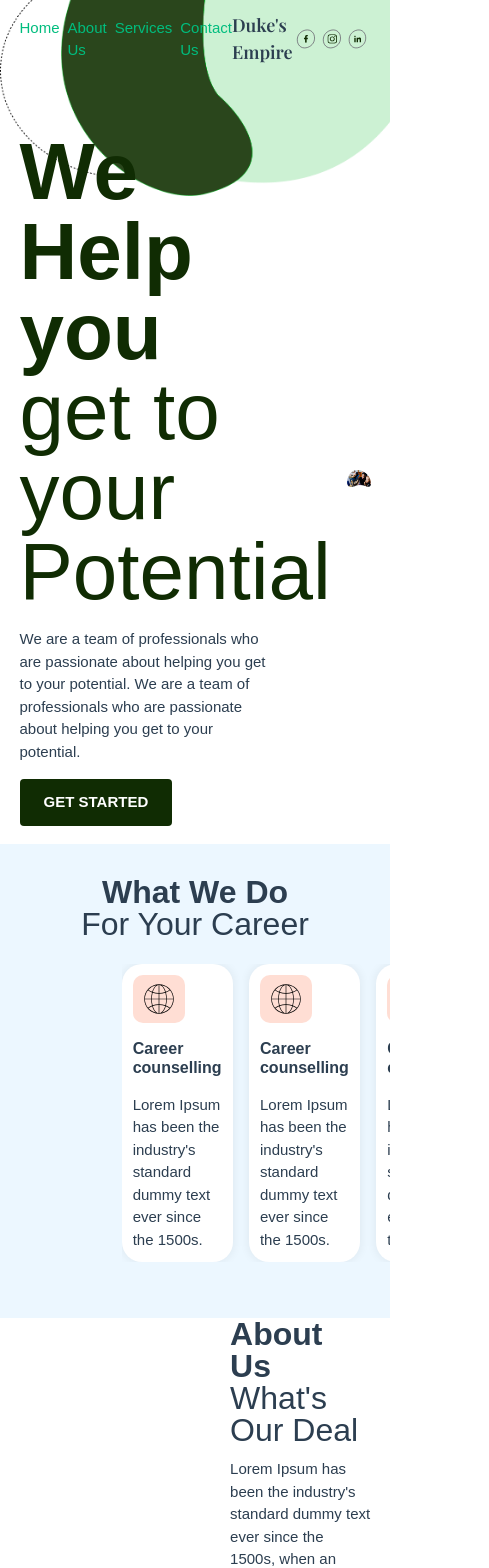
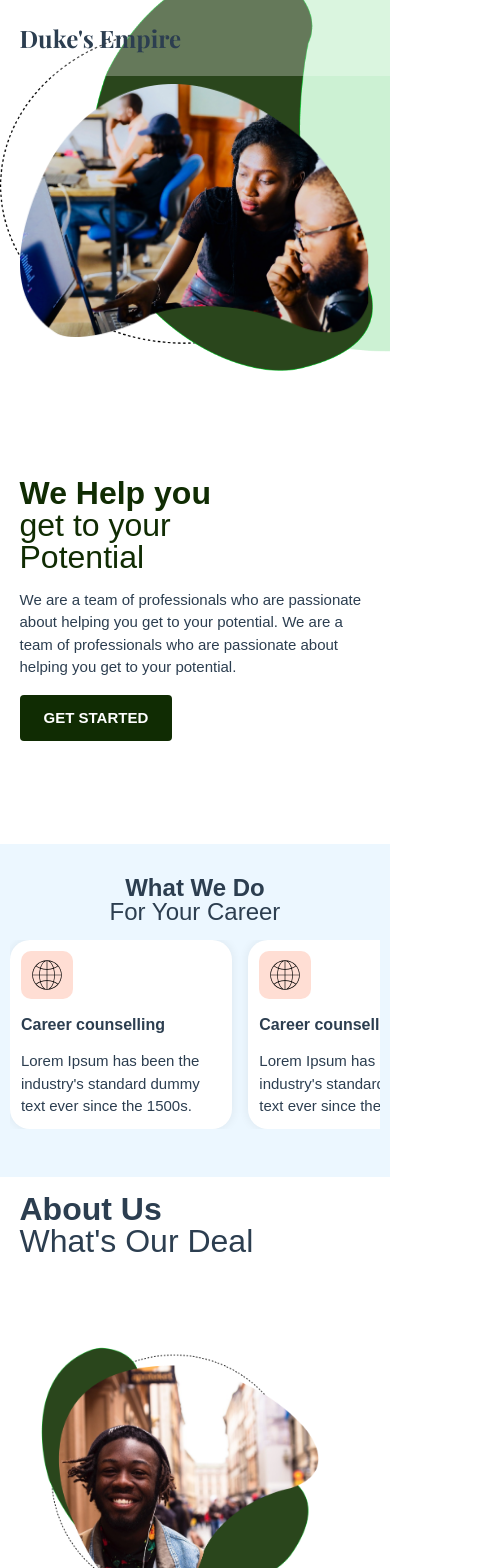
Before and after one commit to trokeibunor/duke-s-empire, a Vue app: page / in a window 390 px wide. Shown: the top 1568 px of the page, 489 px wide, since content can reach past the window. Built offline with nearby package versions, Linux system fonts and the light colour scheme; a web font is replaced by a local one.

Commit message:
feat: responsiveness basic

```diff
--- a/src/assets/base.css
+++ b/src/assets/base.css
@@ -36,7 +36,7 @@
   --section-gap: 160px;
 }
 
-@media (prefers-color-scheme: dark) {
+/* @media (prefers-color-scheme: dark) {
   :root {
     --color-background: var(--vt-c-black);
     --color-background-soft: var(--vt-c-black-soft);
@@ -48,7 +48,7 @@
     --color-heading: var(--vt-c-text-dark-1);
     --color-text: var(--vt-c-text-dark-2);
   }
-}
+} */
 
 *,
 *::before,
--- /dev/null
+++ b/src/assets/variables.scss
@@ -0,0 +1,5 @@
+$media-desktop: "only screen and (max-width : 1024px)";
+$media-tablet: "only screen and (max-width : 768px)";
+$media-mobile: "only screen and (max-width : 600px)";
+$media-mobile-sm: "only screen and (max-width : 480px)";
+$media-desktop-strict: "only screen and (min-width: 768px)";
--- a/src/components/NavBar.vue
+++ b/src/components/NavBar.vue
@@ -38,6 +38,7 @@
 </script>
 
 <style lang="scss" scoped>
+@import "../assets/variables.scss";
 nav{
     width: 100%;
     .nav_menu {
@@ -62,5 +63,20 @@ nav{
         font-size: 18px;
         font-weight: 600;
     }
+    // responsiveness
+    @media #{$media-mobile} {
+        background-color: #ffffff46;
+        padding: 0.5rem 0;
+        .nav_menu {
+            display: none;
+        }
+        .social_icons {
+            display: none;
+        }
+        .nav_logo {
+            font-size: 24px;
+            font-weight: 700;
+        }
+    }
 }
 </style>
--- a/src/components/aboutSection.vue
+++ b/src/components/aboutSection.vue
@@ -9,6 +9,7 @@
                     <h3>About Us</h3>
                     <h3>What's Our Deal</h3>
                 </div>
+                <img class="mobile_image" src="../assets/images/about_img.png" alt="">
                 <div class="content">
                     <p>
                         Lorem Ipsum has been the industry's standard dummy text ever since the 1500s, when an unknown printer took a galley of type and scrambled it to make a type specimen book.
@@ -28,6 +29,7 @@
 </script>
 
 <style lang="scss" scoped>
+@import "../assets/variables.scss";
 section{
     width: 100%;
     .ab_content {
@@ -44,6 +46,9 @@ section{
         }
         .text_holder {
             width: 40%;
+            .mobile_image {
+                display: none;
+            }
             .intro_header {
                 display: flex;
                 flex-direction: column;
@@ -65,6 +70,18 @@ section{
                 gap: 0.75rem;
             }
         }
+        @media #{$media-mobile} {
+            .img_holder {
+                display: none;
+            }
+            .text_holder {
+                margin: 1rem 0px;
+                width: 100%;
+                .mobile_image {
+                    display: block;
+                }
+            }
+        }
     }
 }
 </style>
--- a/src/components/footerSection.vue
+++ b/src/components/footerSection.vue
@@ -26,6 +26,7 @@
 </script>
 
 <style lang="scss" scoped>
+@import "../assets/variables.scss";
 footer {
     width: 100%;
     border-top-right-radius: 4rem;
@@ -81,6 +82,15 @@ footer {
         .map {
             width: 50%;
         }
+        @media #{$media-mobile} {
+            flex-direction: column;
+          .text-side {
+            width: 100%;
+            .subscription-box,p {
+                width: 100%
+            }
+          }
+        }
     }
 }
 </style>
--- a/src/components/messageSection.vue
+++ b/src/components/messageSection.vue
@@ -79,6 +79,7 @@
 </script>
 
 <style lang="scss" scoped>
+@import "../assets/variables.scss";
 section {
     background-image: url('../assets/images/message_background.png');
     background-position: right top;
@@ -101,6 +102,13 @@ section {
                 h3:nth-child(2) {
                     font-weight: 300;
                 }
+            @media #{$media-mobile} {
+                flex-direction: column;
+                gap: 1rem;
+                .r_text br {
+                    display: none;
+                }
+            }
         }
         .form {
             width: 45%;
@@ -112,6 +120,14 @@ section {
                 .label {
                     font-size: 0.75rem;
                     font-weight: 600
+                }
+                @media #{$media-mobile} {
+                    .form-row{
+                        width: 100%;
+                        display: grid;
+                        grid-template-columns: 1fr 1fr;
+                        gap: 0px
+                    }
                 }
             }
             .form-message-control {
@@ -164,6 +180,10 @@ section {
             button {
                 align-self: flex-end;
             }
+            @media #{$media-mobile} {
+                width: 100%;
+                margin: 1rem 0px;
+            }
         }
     }
 }
--- a/src/components/ourTestimonials.vue
+++ b/src/components/ourTestimonials.vue
@@ -40,6 +40,7 @@
 </script>
 
 <style lang="scss" scoped>
+@import "../assets/variables.scss";
 section {
     width: 100%;
     padding: 1.5rem 0px;
@@ -60,6 +61,11 @@ section {
             }
             h3:nth-child(2) {
                 font-weight: 300;
+            }
+            @media #{$media-mobile} {
+                h3 {
+                    font-size: 24px;
+                }
             }
         }
         .testimonial_row {
@@ -93,6 +99,12 @@ section {
                 gap: 2px;
               }
             }
+            @media #{$media-mobile} {
+                flex-direction: column;
+              .testimonial_box {
+                    width: 100%;
+                }
+            }
         }
     }
 }
--- a/src/components/serviceSection.vue
+++ b/src/components/serviceSection.vue
@@ -63,20 +63,23 @@
 </script>
 
 <style lang="scss" scoped>
+@import "../assets/variables.scss";
 section {
     width: 100%;
     background-image: url('../assets/images/service_background.png');
     background-repeat: no-repeat;
     padding: 2rem 0px;
     position: relative;
-    overflow-x: hidden;
-    overflow-y: visible;
+    overflow: hidden;
     .display_img {
         position: absolute;
         right: -5%;
         width: 25%;
         top: 10%;
-        z-index: -1
+        z-index: -1;
+        @media #{$media-mobile} {
+            display: none;
+        }
     }
     .intro_header {
         display: flex;
@@ -93,6 +96,11 @@ section {
         h3:nth-child(2) {
             font-weight: 300;
         }
+        @media #{$media-mobile} {
+            h3 {
+                font-size: 24px;
+            }
+        }
     }
     .service_slider {
         display: flex;
@@ -100,9 +108,17 @@ section {
         width: 100%;
         margin: 1.5rem;
         position: relative;
-        overflow-x: hidden;
+        overflow: hidden;
+        @media #{$media-mobile} {
+            width: 95%;
+            margin: 1rem auto;
+            overflow: hidden;
+        }
         .slider_controller{
-            width: 25%
+            width: 25%;
+            @media #{$media-mobile} {
+                display: none;
+            }
         }
         .sliders {
             width: 75%;
@@ -110,10 +126,10 @@ section {
             flex-direction: row;
             gap: 1rem;
             position: relative;
-            overflow-x: hidden;
+            overflow: scroll;
             .slider {
-                width: 20rem;
-                min-height: 12rem;
+                // width: 20rem;
+                // min-height: 12rem;
                 padding: 0.7rem;
                 border-radius: 1.25rem;
                 background: #FFF;
@@ -126,6 +142,14 @@ section {
                 }
 
             }
+            @media #{$media-mobile} {
+                width: 100%;
+                .slider {
+                    .content{
+                        width: 12.5rem
+                    }
+                }
+            }
         }
     }
 }
--- a/src/views/HomeView.vue
+++ b/src/views/HomeView.vue
@@ -42,7 +42,8 @@ import footerSection from '../components/footerSection.vue';
   <footerSection/>
 </template>
 
-<style>
+<style lang="scss" scoped>
+@import "../assets/variables.scss";
 main {
   position: relative;
   overflow: hidden;
@@ -52,6 +53,10 @@ main {
     z-index: -1;
     top: -20%;
     right: -15%;
+    @media #{$media-mobile} {
+      top: -20%;
+      right: -70%;
+    }
   }
   .hero {
     height: 95dvh;
@@ -76,6 +81,29 @@ main {
           width: 80%;
         }
       }
+      @media #{$media-mobile} {
+        display: flex;
+        flex-direction: column-reverse;
+        gap: 0px;
+        .image_section{
+          height: 50%;
+          img{
+            margin-top: 0.5rem;
+            width: 100%;
+          }
+        }
+        .text_section {
+          height: 50%;
+          .main_text {
+            h1 {
+              font-size: 32px !important;
+            }
+          }
+          .sub_text {
+            width: 100%;
+          }
+        }
+      }
     }
   }
 }
```
